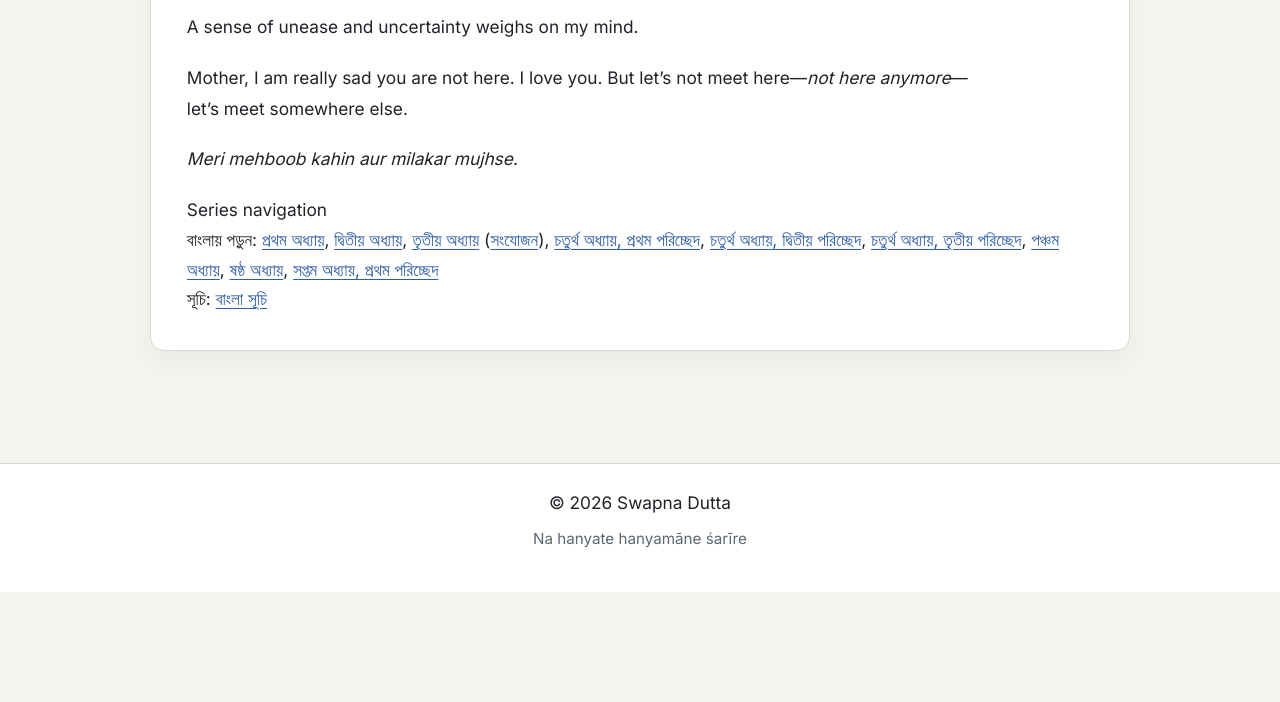
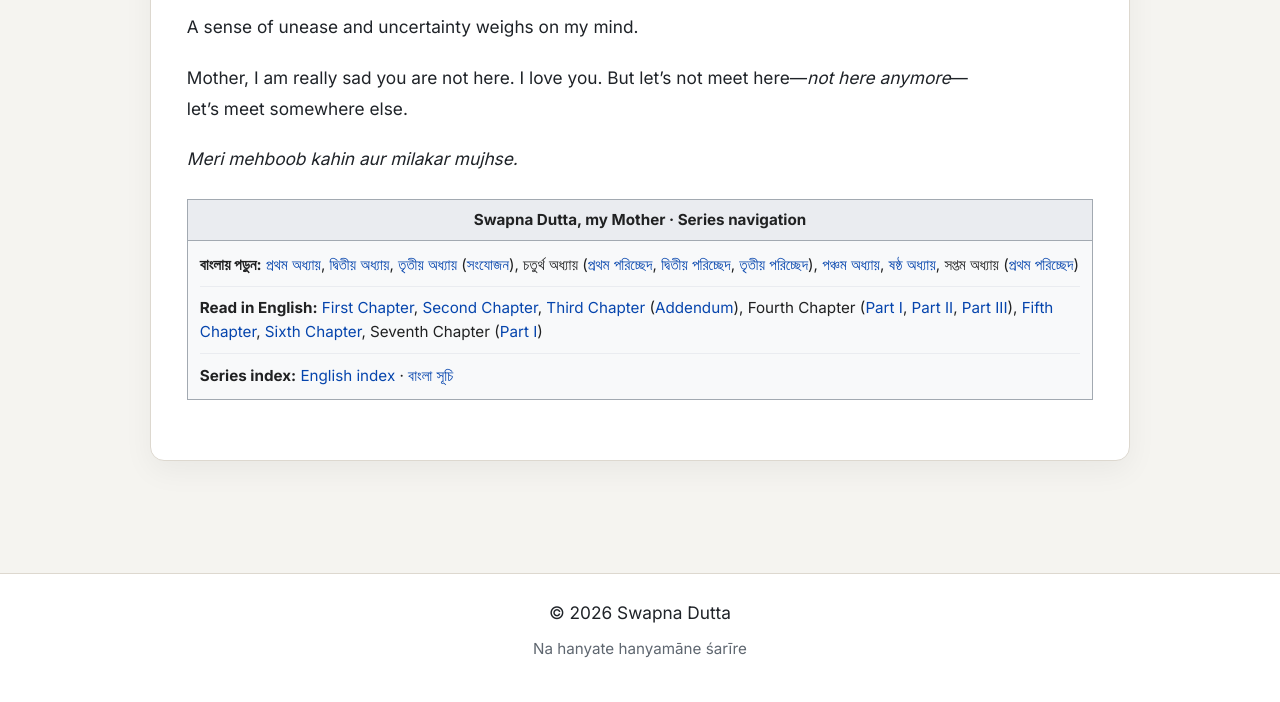
Before and after one commit to titodutta/swapnadutta, a Jekyll site: the page built from articles/chapter-6.md, in a window 1280 px wide. Shown: the part 3493-4195 px from the top of the page. Built offline with Jekyll 4.4.1, drawn with Linux system fonts in a browser that asks for light colours; before the commit the page ends 4085 px from its top, so only the background shows below that.

Commit message:
bring back full template

```diff
--- a/_includes/swapnadutta.html
+++ b/_includes/swapnadutta.html
@@ -1,24 +1,124 @@
-<nav class="sd-navbox" aria-label="Swapna Dutta series navigation">
-  <div class="sd-navbox__title">Series navigation</div>
+<div class="sd-navbox" role="navigation" aria-label="Swapna Dutta series navigation">
+  <style>
+    .sd-navbox {
+      color-scheme: light dark;
+      margin: 1.5rem 0;
+      border: 1px solid #a2a9b1;
+      background-color: #f8f9fa;
+      color: #202122;
+      font-size: 0.95rem;
+      line-height: 1.55;
+    }
+
+    .sd-navbox a {
+      color: #0645ad;
+      text-decoration: none;
+    }
+
+    .sd-navbox a:hover,
+    .sd-navbox a:focus {
+      text-decoration: underline;
+    }
+
+    .sd-navbox a:focus-visible {
+      outline: 2px solid #3366cc;
+      outline-offset: 2px;
+    }
+
+    .sd-navbox__title {
+      padding: 0.5rem 0.75rem;
+      text-align: center;
+      font-weight: 700;
+      background-color: #eaecf0;
+      border-bottom: 1px solid #a2a9b1;
+      color: inherit;
+    }
+
+    .sd-navbox__body {
+      padding: 0.75rem;
+    }
+
+    .sd-navbox__row + .sd-navbox__row {
+      margin-top: 0.6rem;
+      padding-top: 0.6rem;
+      border-top: 1px solid #eaecf0;
+    }
+
+    .sd-navbox__label {
+      font-weight: 700;
+    }
+
+    @media (prefers-color-scheme: dark) {
+      .sd-navbox {
+        border-color: #54595d;
+        background-color: #1f1f1f;
+        color: #eaecf0;
+      }
+
+      .sd-navbox a {
+        color: #8ab4f8;
+      }
+
+      .sd-navbox a:visited {
+        color: #c58af9;
+      }
+
+      .sd-navbox a:focus-visible {
+        outline-color: #8ab4f8;
+      }
+
+      .sd-navbox__title {
+        background-color: #2a2a2a;
+        border-bottom-color: #54595d;
+      }
+
+      .sd-navbox__row + .sd-navbox__row {
+        border-top-color: #3a3a3a;
+      }
+    }
+  </style>
+
+  <div class="sd-navbox__title">
+    Swapna Dutta, my Mother · Series navigation
+  </div>
 
   <div class="sd-navbox__body">
     <div class="sd-navbox__row">
       <span class="sd-navbox__label">বাংলায় পড়ুন:</span>
-      <a href="{{ '/bn/articles/chapter-1' | relative_url }}">প্রথম অধ্যায়</a>,
-      <a href="{{ '/bn/articles/chapter-2' | relative_url }}">দ্বিতীয় অধ্যায়</a>,
-      <a href="{{ '/bn/articles/chapter-3' | relative_url }}">তৃতীয় অধ্যায়</a>
-      (<a href="{{ '/bn/articles/chapter-3a' | relative_url }}">সংযোজন</a>),
-      <a href="{{ '/bn/articles/chapter-4a' | relative_url }}">চতুর্থ অধ্যায়, প্রথম পরিচ্ছেদ</a>,
-      <a href="{{ '/bn/articles/chapter-4b' | relative_url }}">চতুর্থ অধ্যায়, দ্বিতীয় পরিচ্ছেদ</a>,
-      <a href="{{ '/bn/articles/chapter-4c' | relative_url }}">চতুর্থ অধ্যায়, তৃতীয় পরিচ্ছেদ</a>,
-      <a href="{{ '/bn/articles/chapter-5' | relative_url }}">পঞ্চম অধ্যায়</a>,
-      <a href="{{ '/bn/articles/chapter-6' | relative_url }}">ষষ্ঠ অধ্যায়</a>,
-      <a href="{{ '/bn/articles/chapter-7a' | relative_url }}">সপ্তম অধ্যায়, প্রথম পরিচ্ছেদ</a>
+      <a href="/bn/articles/chapter-1">প্রথম অধ্যায়</a>,
+      <a href="/bn/articles/chapter-2">দ্বিতীয় অধ্যায়</a>,
+      <a href="/bn/articles/chapter-3">তৃতীয় অধ্যায়</a>
+      (<a href="/bn/articles/chapter-3a">সংযোজন</a>),
+      চতুর্থ অধ্যায়
+      (<a href="/bn/articles/chapter-4a">প্রথম পরিচ্ছেদ</a>,
+      <a href="/bn/articles/chapter-4b">দ্বিতীয় পরিচ্ছেদ</a>,
+      <a href="/bn/articles/chapter-4c">তৃতীয় পরিচ্ছেদ</a>),
+      <a href="/bn/articles/chapter-5">পঞ্চম অধ্যায়</a>,
+      <a href="/bn/articles/chapter-6">ষষ্ঠ অধ্যায়</a>,
+      সপ্তম অধ্যায়
+      (<a href="/bn/articles/chapter-7a">প্রথম পরিচ্ছেদ</a>)
     </div>
 
     <div class="sd-navbox__row">
-      <span class="sd-navbox__label">সূচি:</span>
-      <a href="{{ '/bn/articles/' | relative_url }}">বাংলা সূচি</a>
+      <span class="sd-navbox__label">Read in English:</span>
+      <a href="/articles/chapter-1">First Chapter</a>,
+      <a href="/articles/chapter-2">Second Chapter</a>,
+      <a href="/articles/chapter-3">Third Chapter</a>
+      (<a href="/articles/chapter-3a">Addendum</a>),
+      Fourth Chapter
+      (<a href="/articles/chapter-4a">Part I</a>,
+      <a href="/articles/chapter-4b">Part II</a>,
+      <a href="/articles/chapter-4c">Part III</a>),
+      <a href="/articles/chapter-5">Fifth Chapter</a>,
+      <a href="/articles/chapter-6">Sixth Chapter</a>,
+      Seventh Chapter
+      (<a href="/articles/chapter-7a">Part I</a>)
+    </div>
+
+    <div class="sd-navbox__row">
+      <span class="sd-navbox__label">Series index:</span>
+      <a href="/articles/">English index</a> ·
+      <a href="/bn/articles/">বাংলা সূচি</a>
     </div>
   </div>
-</nav>
+</div>
```
